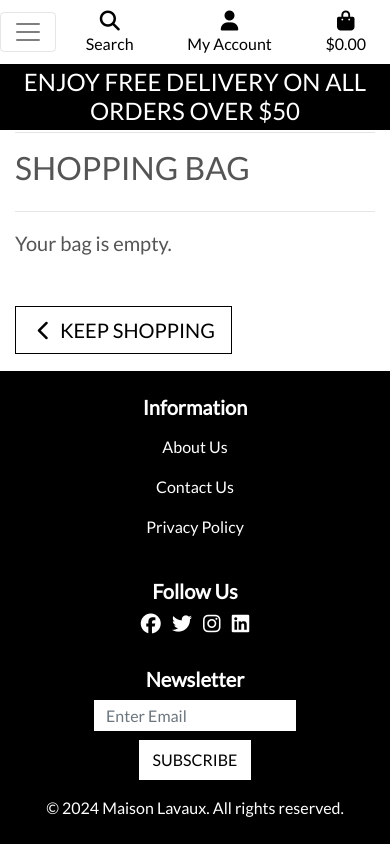
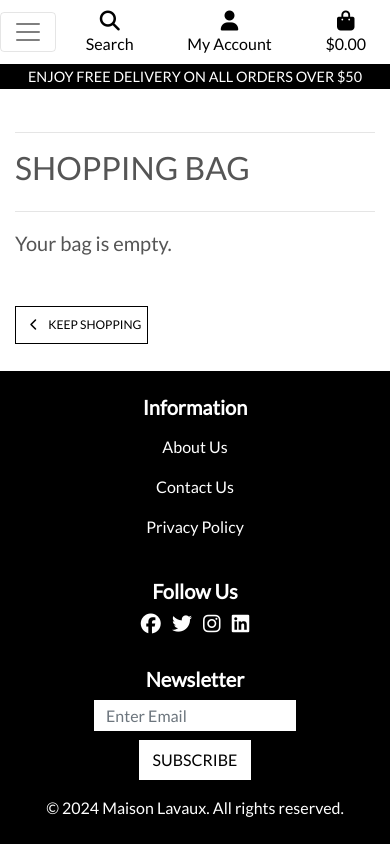
Before and after one commit to jdohertydev/maison_lavaux, a Django app: page /bag/ in a window 390 px wide. Run offline with Django 3.2, Linux system fonts and the light colour scheme; parts of the project's set-up code (start-up, migrations or seed data) failed here and were passed over; some libraries are stand-ins or nearby versions.

Commit message:
Refactor base.css and main-nav

```diff
--- a/static/css/base.css
+++ b/static/css/base.css
@@ -465,6 +465,29 @@ a.category-badge>span.badge:hover {
     body {
         height: calc(100vh - 116px);
     }
+
+    #delivery-banner h4 {
+        font-size: .9rem;
+    }
+
+    .dynamic-message {
+        visibility: hidden;
+    }
+
+    .btn.btn-outline-black.rounded-0,
+    .btn.btn-black.rounded-0 {
+        padding: .375rem .375rem;
+    }
+
+    .btn.btn-outline-black.rounded-0.btn-lg,
+    .btn.btn-black.rounded-0.btn-lg {
+        padding: .375rem .375rem;
+        font-size: .75rem;
+    }
+
+    .increment-qty, .decrement-qty {
+        padding: .25rem .5rem !important;
+    }
 }
 
 /*
--- a/templates/includes/main-nav.html
+++ b/templates/includes/main-nav.html
@@ -1,5 +1,10 @@
 <div class="collapse navbar-collapse" id="main-nav">
     <ul class="navbar-nav w-auto mx-auto">
+        <li class="nav-item d-block d-md-none">
+            <a class="logo-font font-weight-bold nav-link text-black mr-5" href="{% url 'home' %}" id="home-link">
+                Home
+            </a>
+        </li>
 
         <!-- All Products Dropdown -->
         <li class="nav-item dropdown">
```
